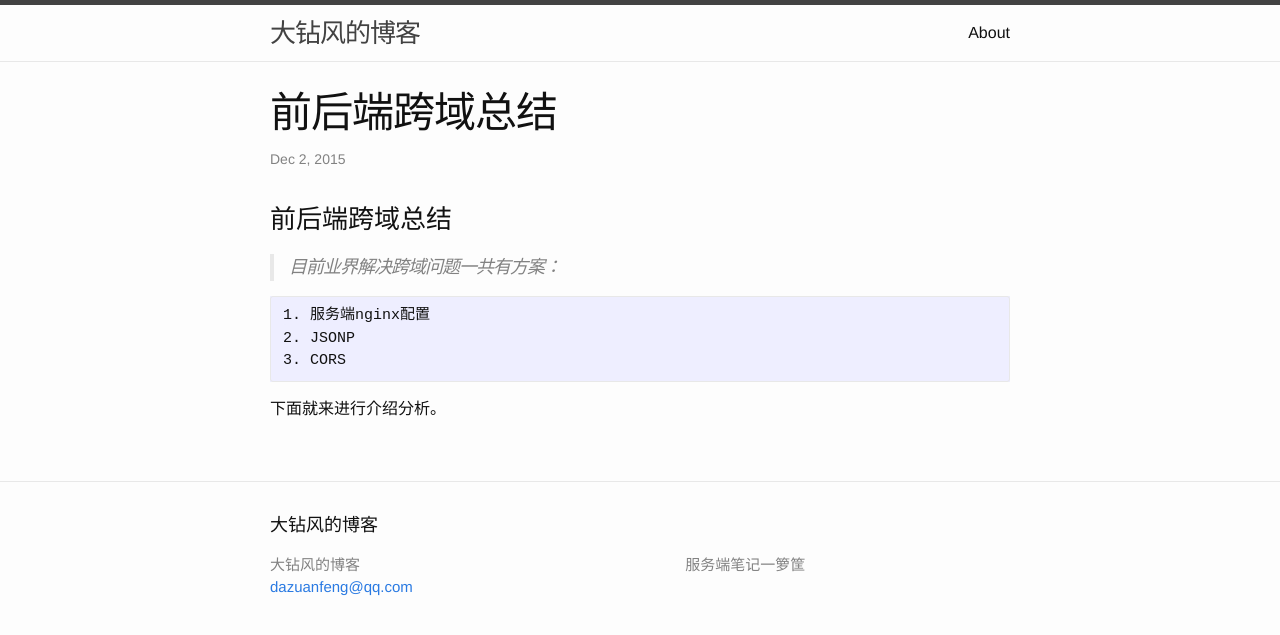
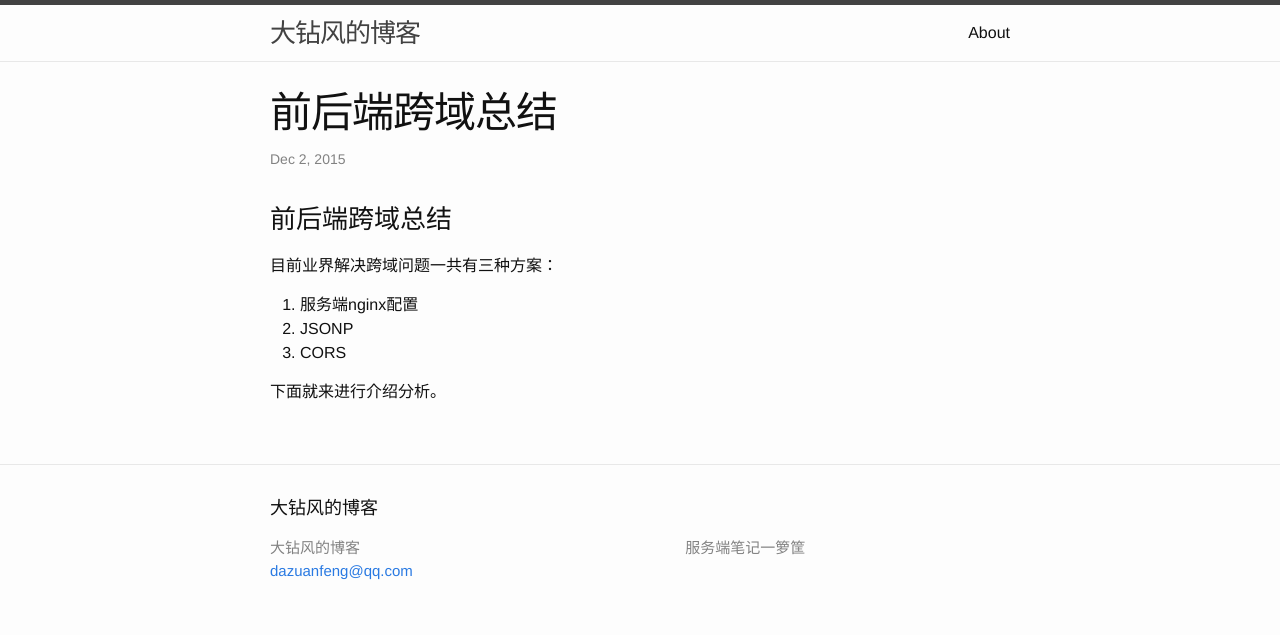
Before and after one commit to dazuanfeng/dazuanfeng.github.io.bak, a Jekyll site: the page built from _posts/2015-12-02-welcome-to-jekyll.markdown, in a window 1280 px wide. Shown: the top 635 px of the page. Built offline with Jekyll 4.4.1, drawn with Linux system fonts in a browser that asks for light colours; comment, search, counter and statistics services are not loaded.

Commit message:
优化文章排版

````diff
--- a/_posts/2015-12-02-welcome-to-jekyll.markdown
+++ b/_posts/2015-12-02-welcome-to-jekyll.markdown
@@ -7,12 +7,11 @@ categories: jekyll update
 
 ### 前后端跨域总结
 
-> 目前业界解决跨域问题一共有方案：
+目前业界解决跨域问题一共有三种方案：
 
-```
 1. 服务端nginx配置
 2. JSONP
 3. CORS
-```
+
 
 下面就来进行介绍分析。
````
